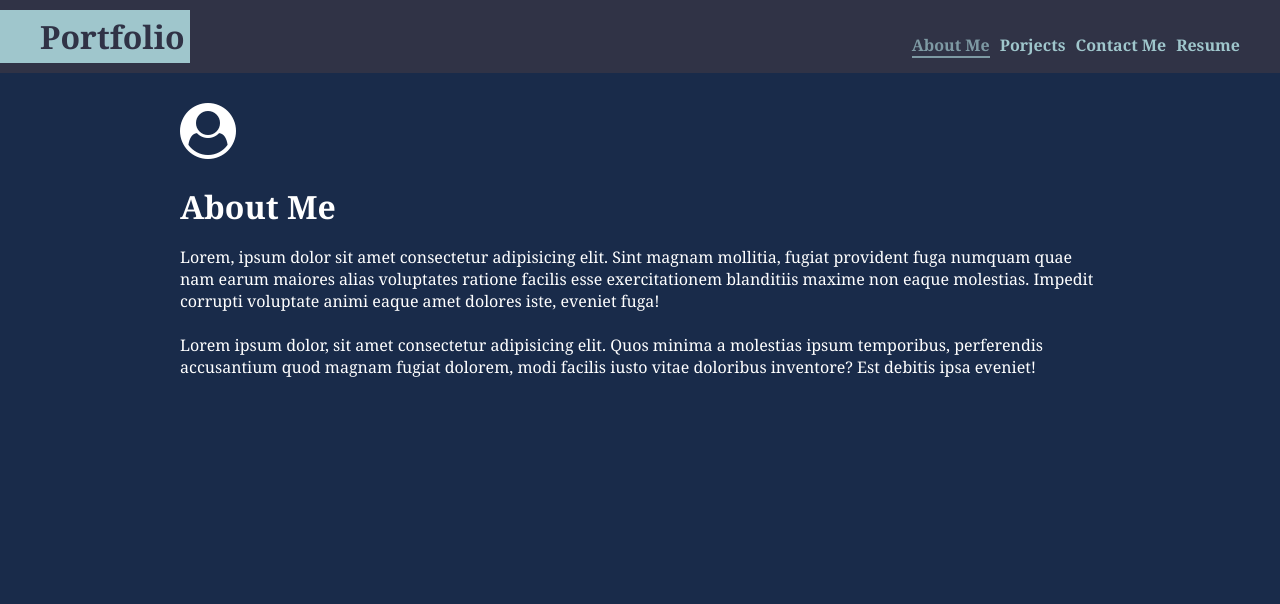
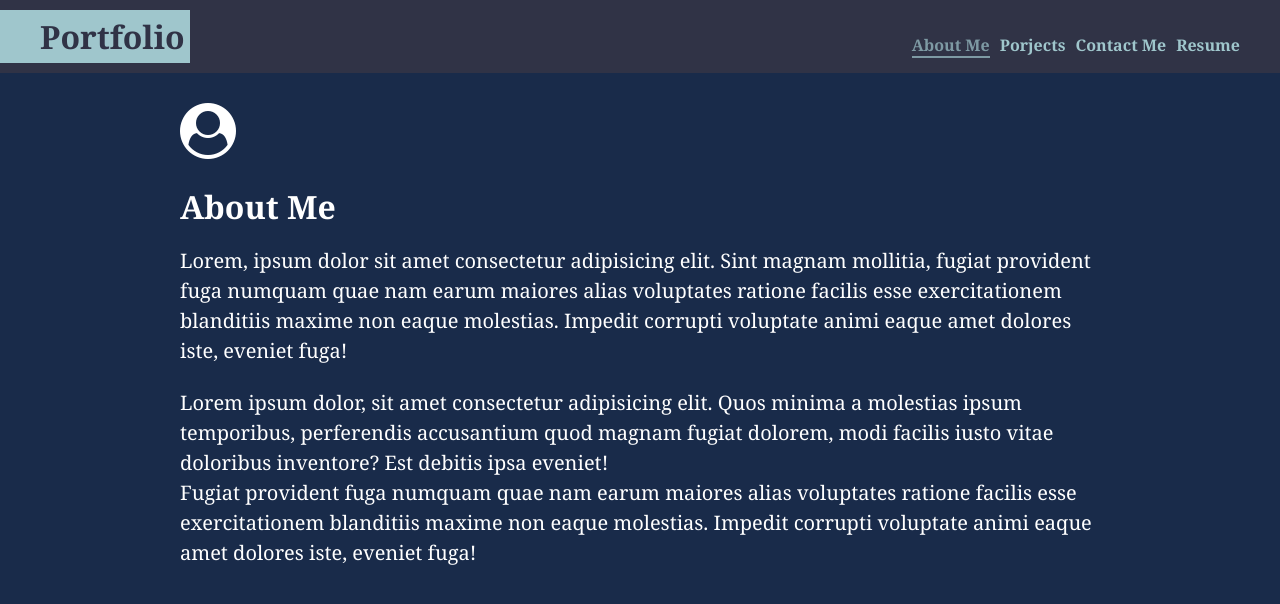
Before and after one commit to a-taghva/react-portfolio, a React (Create React App) app: page / in a window 1280 px wide. Shown: the top 604 px of the page. Built offline with nearby package versions, Linux system fonts and the light colour scheme.

Commit message:
modify about me styles

```diff
--- a/src/App.css
+++ b/src/App.css
@@ -139,6 +139,11 @@ section .fa {
 
 section div {
   flex-grow: 1;
+}
+
+section div p {
+  font-size: 20px;
+  line-height: 1.5em;
 }
 
 .section-title {
--- a/src/components/About/index.js
+++ b/src/components/About/index.js
@@ -20,6 +20,12 @@ function About() {
               quod magnam fugiat dolorem, modi facilis iusto vitae doloribus inventore?
               Est debitis ipsa eveniet!
           </p>
+          <p>
+              Fugiat provident fuga numquam quae nam
+              earum maiores alias voluptates ratione facilis esse exercitationem
+              blanditiis maxime non eaque molestias. Impedit corrupti voluptate
+              animi eaque amet dolores iste, eveniet fuga!
+          </p>
       </div>
     </section>
   );
```
